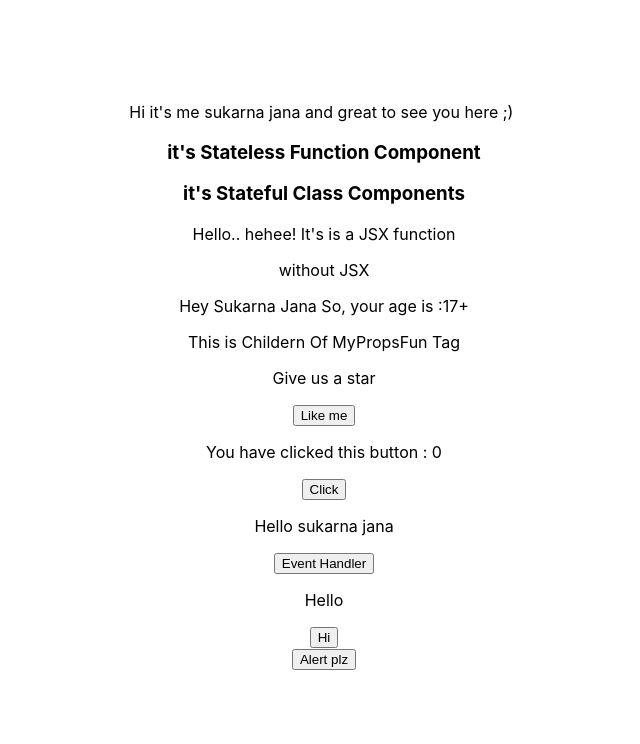
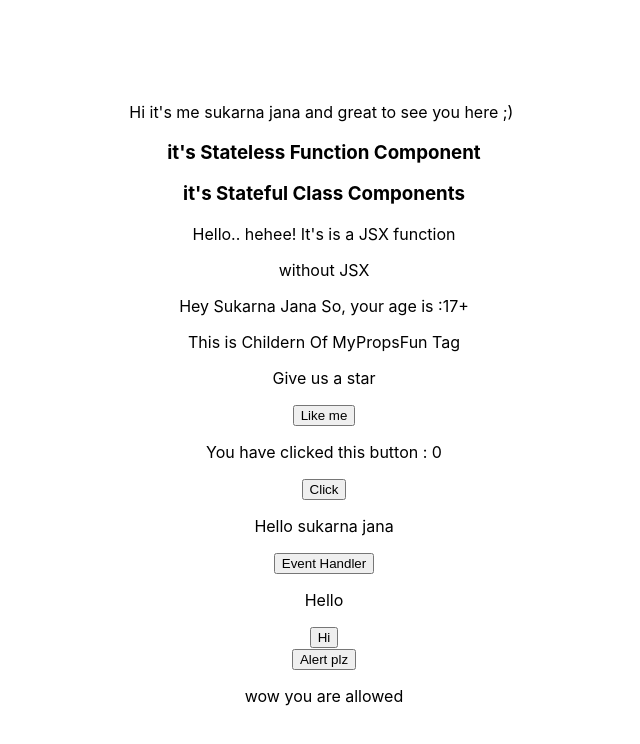
Before and after one commit to Sukarnascience/Full-Stack_JS-React, a React (Create React App) app in the folder demo/: page / in a window 1280 px wide. Shown: the top 744 px of the page, without its empty margins (316-956 px from the left). Built offline with nearby package versions, Linux system fonts and the light colour scheme.

Commit message:
condition

```diff
--- a/demo/src/App.js
+++ b/demo/src/App.js
@@ -14,6 +14,8 @@ import LearnDestructuring from './components/learndestructuring';
 import LearnEventHandler from './components/learneventHandle';
 import Eventbindingdata from './components/eventbinding';
 import Parents from './components/parents';
+import MyCondition from './components/workwithconditon';
+
 
 //import React,{Component} from 'react';
 //import {greet} from './components/greet';
@@ -51,6 +53,7 @@ function App() {
       <LearnEventHandler/>
       <Eventbindingdata/>
       <Parents/>
+      <MyCondition/>
     </div>
   );
 }
--- /dev/null
+++ b/demo/src/components/workwithconditon.js
@@ -0,0 +1,44 @@
+import React,{Component} from 'react'
+
+class MyCondition extends Component {
+    constructor(){
+        super()
+        this.state={
+            permiton:true
+        }
+    }
+    render(){
+
+        /*
+        if(this.state.permiton){
+            return <p>wow you are allowed</p>
+        } else{
+            return <p>oops you are not allowed</p>
+        }
+        */
+
+       /*
+       let msg
+       if(this.state.permiton){
+           msg = <p>wow you are allowed</p>
+       } else{
+           msg =  <p>oops you are not allowed</p>
+       }
+       return(
+           <div>{msg}</div>
+       )
+       */
+
+       /*
+       return(
+           this.state.permiton ? <p>wow you are allowed</p> : <p>oops you are not allowed</p>
+       )
+       */
+
+       return(
+           this.state.permiton && <p>wow you are allowed</p>
+       )
+    }
+}
+
+export default MyCondition;
```
Also changed, not shown: 1 other file (tests, documents, lock files or other folders).
